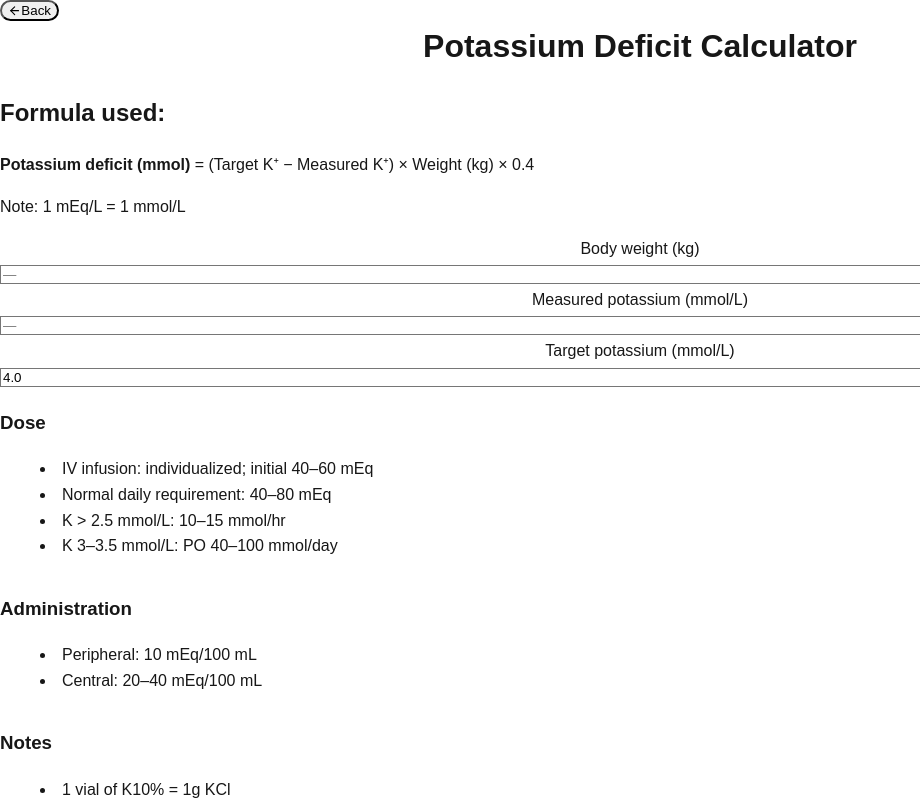
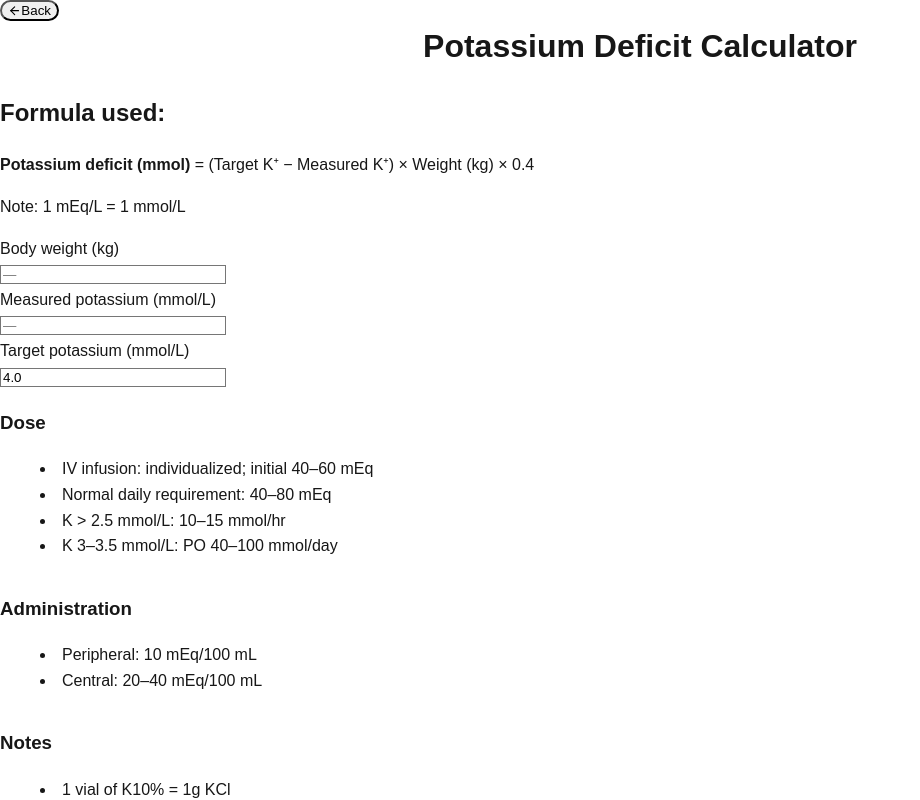
Before and after one commit to Jiahui-hub/HCTM-calculators, a Next.js app: page /calculators/potassium in a window 1280 px wide. Shown: the top 800 px of the page, without its empty margins (0-920 px from the left). Built offline with nearby package versions, Linux system fonts and the light colour scheme.

Commit message:
Adjust layout and styling of input component

```diff
--- a/app/calculators/potassium/page.tsx
+++ b/app/calculators/potassium/page.tsx
@@ -149,12 +149,12 @@ function Input({
   setValue: (val: string) => void;
 }) {
   return (
-    <div className="flex flex-col gap-1 items-center">
-      <label className="text-sm font-medium text-gray-700 text-center">
+    <div className="flex flex-col gap-1">
+      <label className="text-sm font-medium text-gray-700">
         {label}
       </label>
 
-    <div className="w-full max-w-xs">
+    <div className="w-full max-w-[220px]">
       <input
         type="number"
         value={value}
```
